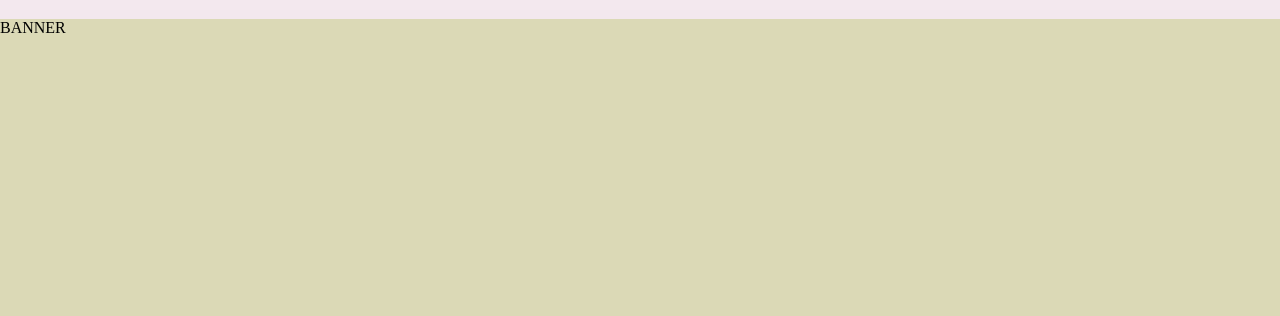
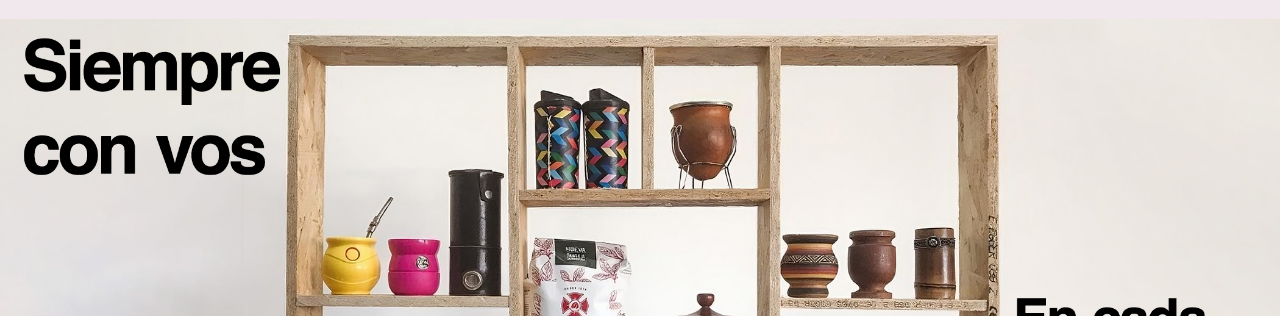
Before and after one commit to 808lau/TODO-OSB, a plain HTML site: page index.html in a window 1280 px wide. Shown: the part 100-416 px from the top of the page. Drawn offline with Linux system fonts and the light colour scheme.

Commit message:
final version

```diff
--- a/css/styles.css
+++ b/css/styles.css
@@ -4,7 +4,7 @@
 :root{
     --dark-color:#141301;
     --mid-color:#666370;
-    --light-color:#F3E8EE;
+    --light-color:#f1e8ed;
     --accent-color:#C7792B;
     --alt-accent-color:#F0CF65;
 }
@@ -162,7 +162,13 @@ header h1 {
 
 /* SLIDE */
 .slide {
-    background-color: #a5a04b67;
+    background-color: var(--light-color);
+}
+.slide .imagen img {
+    width: auto;
+    height: auto;
+    max-width: 100%;
+    max-height: 100%;
 }
 
 /* Link */
@@ -345,6 +351,7 @@ footer{
     background-color: var(--light-color);
     margin-top: 0;
     height: fit-content;
+    min-height: 250px;
 }
 footer .copy {
     column-count: 2;
--- a/index.html
+++ b/index.html
@@ -45,7 +45,7 @@
             </div>
         </header>
         <div class="slide">
-            <div class="imagen">BANNER</div>
+            <div class="imagen"><img src="img/banner.jpg" alt="Slideshow of our products" name="imgslide" width="500px" height="300px"></div>
         </div>
 
         <div class="links">
@@ -73,5 +73,6 @@
             <div class="copy"><br><p>COPYRIGHT TODO OSB - 2023. TODOS LOS DERECHOS RESERVADOS.</p>
             <p>Desarollado por Lautar Robledo</p> <br> <br><br><p>Lorem ipsum dolor, sit amet consectetur adipisicing elit. Commodi, quam!</p>  <p>Lorem ipsum dolor, sit amet consectetur adipisicing elit. Commodi, quam!</p></div>
         </footer>
+        <script src="main.js"> </script>
 </body>
 </html>
--- /dev/null
+++ b/main.js
@@ -0,0 +1,27 @@
+var i = 0;
+var images = [];
+var time = 4000;
+
+images[0] = "img/banner4.jpg";
+images[1] = "img/banner1.jpg";
+images[2] = "img/banner2.jpg";
+images[3] = "img/banner3.jpg";
+
+function changeImg(){
+	document.imgslide.src = images[i];
+
+
+	if(i < images.length - 1){
+
+	  i++;
+	} else {
+
+		i = 0;
+	}
+
+
+	setTimeout("changeImg()", time);
+}
+
+
+window.onload=changeImg;
```
Also changed, not shown: img/banner1.jpg (added), img/banner2.jpg (added), img/banner3.jpg (added), img/banner4.jpg (added), img/sillon.PNG (added).
